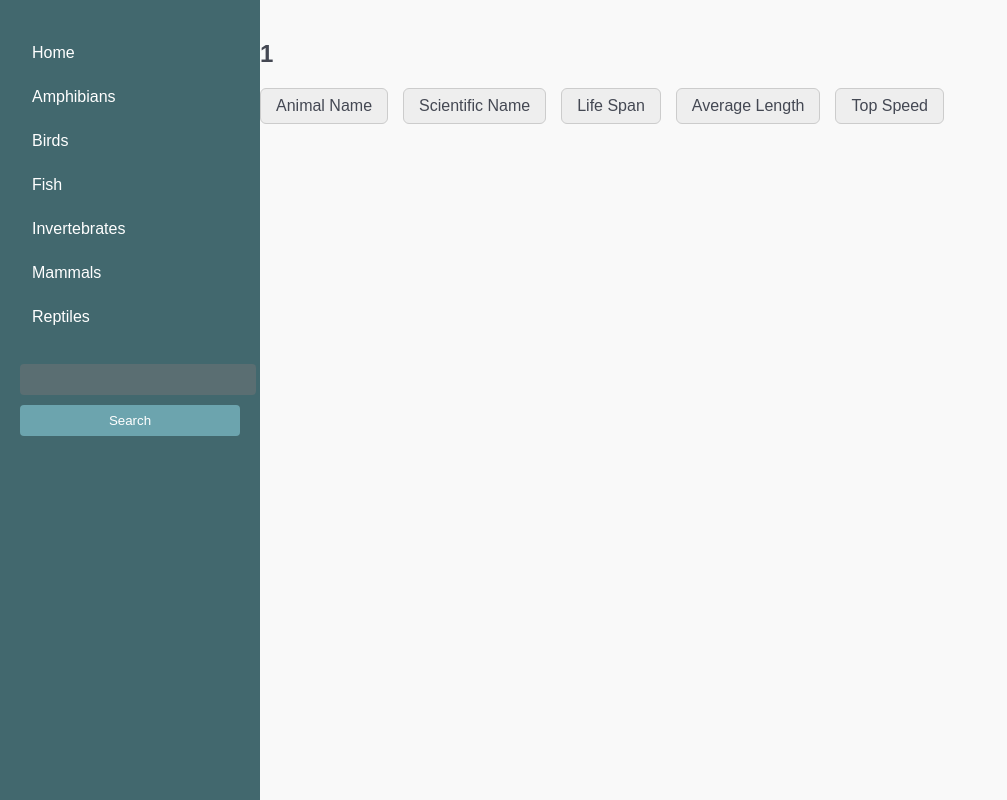
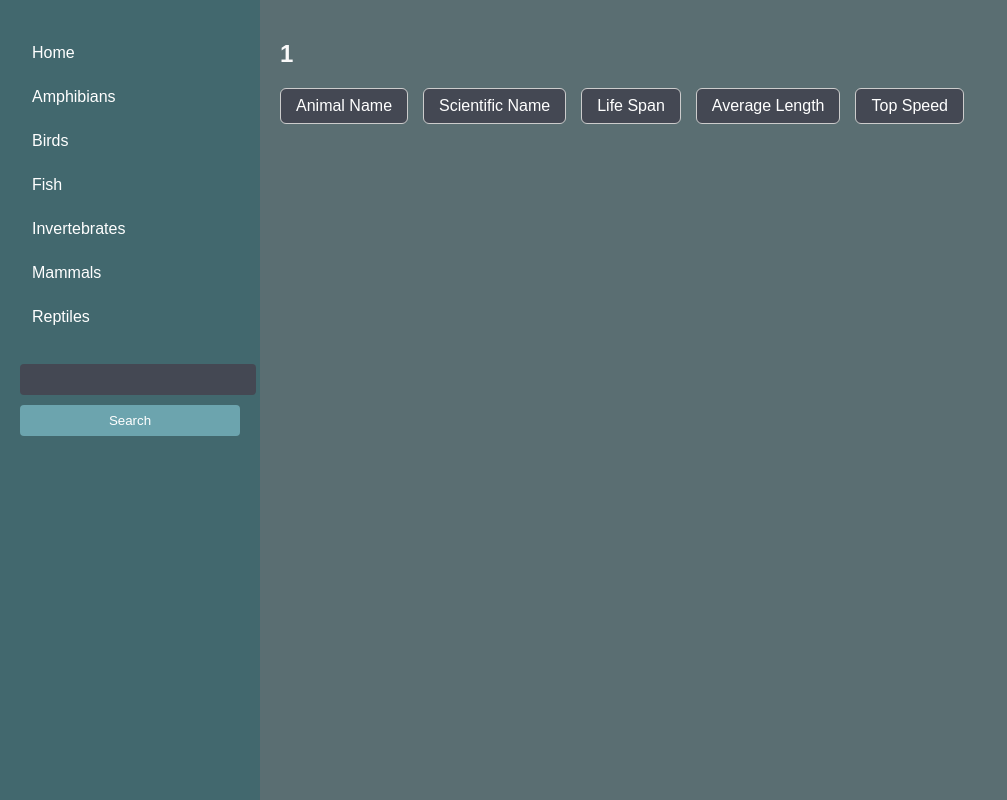
Before and after one commit to Mounsey-SmithHolly/AS91892, a Flask app: page /main/1 in a window 1280 px wide. Shown: the whole page, without its empty margins (0-1007 px from the left). Run offline with Flask 3, Linux system fonts and the light colour scheme; data comes from the database, SQL or seed files in the repository.

Commit message:
CSS option 4/5

```diff
--- a/static/css/styles.css
+++ b/static/css/styles.css
@@ -1,4 +1,4 @@
-/* Define color palette as CSS variables */
+/* Color Variables */
 :root {
     --light-aqua: #94c7c9;
     --medium-aqua: #6ca4ae;
@@ -7,14 +7,14 @@
     --dark-grayish-blue: #444853;
 }
 
-/* Reset and basics */
+/* Reset and Base Styles */
 body {
     font-family: Arial, sans-serif;
     margin: 0;
     padding: 0;
     box-sizing: border-box;
-    background-color: #f9f9f9; /* Pale background */
-    color: var(--dark-grayish-blue);
+    background-color: var(--muted-blue-green); /* NEW: main background */
+    color: #f9f9f9;
 }
 
 /* Side Navigation */
@@ -28,6 +28,9 @@ nav {
     left: 0;
     padding: 20px;
     overflow-y: auto;
+
+    /* Gap between nav and page */
+    margin-right: 20px;
 }
 
 nav ul {
@@ -61,7 +64,7 @@ nav input[type="text"] {
     width: 100%;
     border: none;
     border-radius: 4px;
-    background-color: var(--muted-blue-green);
+    background-color: var(--dark-grayish-blue);
     color: white;
 }
 
@@ -80,10 +83,11 @@ nav input[type="submit"]:hover {
     background-color: var(--light-aqua);
 }
 
-/* Main content, with left margin to avoid nav overlap */
+/* Main Content */
 main {
-    margin-left: 240px; /* nav width + some padding */
-    padding: 20px;
+    margin-left: 240px; /* 220px nav + 20px gap */
+    padding: 20px 20px 20px 40px; /* Extra left padding so text doesn't touch nav */
+    background-color: var(--muted-blue-green);
 }
 
 /* Sort Buttons */
@@ -95,19 +99,20 @@ main {
 
 .sort-group a {
     padding: 8px 15px;
-    background-color: #eee;
+    background-color: var(--dark-grayish-blue);
     border: 1px solid #ccc;
     border-radius: 6px;
     text-decoration: none;
-    color: var(--dark-grayish-blue);
+    color: white;
     transition: background-color 0.3s ease;
 }
 
 .sort-group a:hover {
-    background-color: var(--muted-blue-green);
+    background-color: var(--light-aqua);
+    color: black;
 }
 
-/* Animal info in flexible grid */
+/* Animal Info Grid */
 .animal-info {
     display: grid;
     grid-template-columns: repeat(auto-fit, minmax(250px, 1fr));
@@ -115,11 +120,11 @@ main {
 }
 
 .animal-info article {
-    background-color: #fff;
+    background-color: var(--dark-grayish-blue); /* NEW: darker card background */
     padding: 15px;
     border-radius: 8px;
     border: 1px solid var(--light-aqua);
-    box-shadow: 0 1px 3px rgba(0, 0, 0, 0.1);
+    box-shadow: 0 1px 4px rgba(0, 0, 0, 0.3);
 }
 
 .animal-info h4 {
@@ -127,20 +132,26 @@ main {
 }
 
 .animal-info img {
+    width: 100%;
+    height: auto;
     border-radius: 6px;
+    object-fit: cover;
 }
 
-/* Responsive for smaller screens */
+/* Responsive Design */
 @media (max-width: 600px) {
     nav {
         position: relative;
         width: 100%;
         height: auto;
+        margin-right: 0;
     }
+
     main {
         margin-left: 0;
         padding: 10px;
     }
+
     .sort-group {
         flex-wrap: wrap;
     }
```
